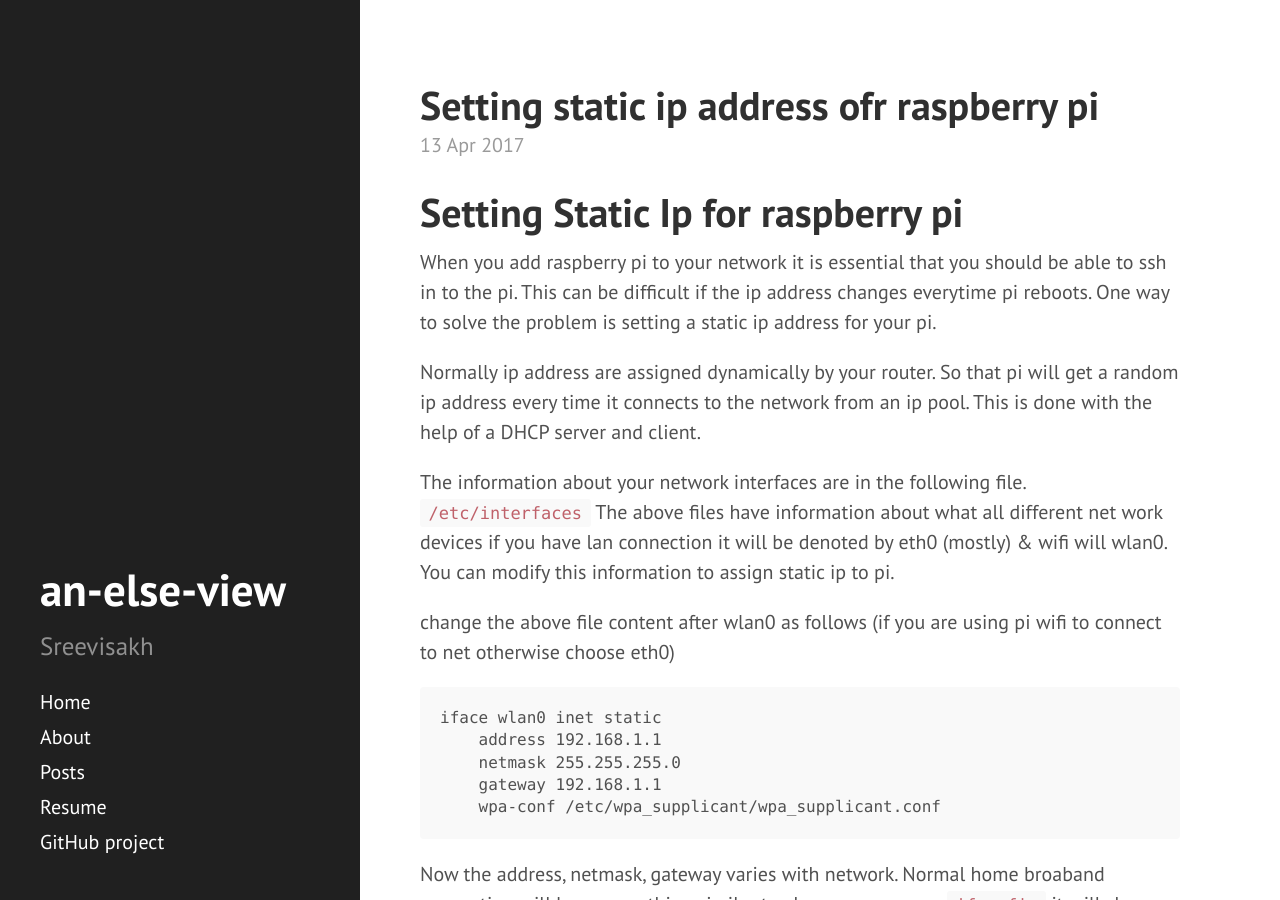
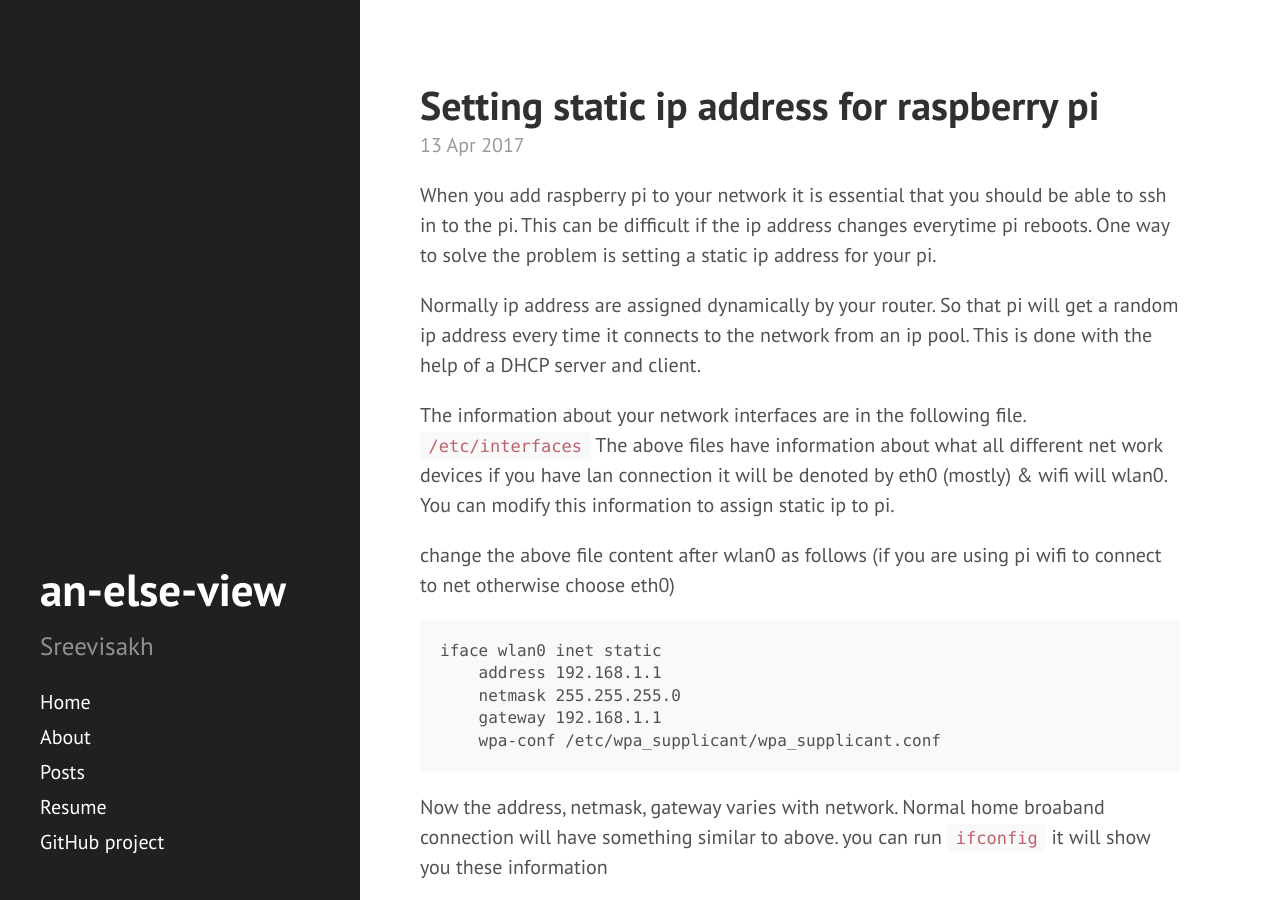
Before and after one commit to sreevisakh/sreevisakh.github.io.original, a Jekyll site: the page built from _posts/2017-04-13-settings-statis-ip-for-raspberry-pi.md, in a window 1280 px wide and 900 px high. Built offline with Jekyll 4.4.1, drawn with Linux system fonts in a browser that asks for light colours; Markdown is read by kramdown in place of the engine named in the settings.

Commit message:
update 2017-04-13-settings-statis-ip-for-raspberry-pi.md

```diff
--- a/_posts/2017-04-13-settings-statis-ip-for-raspberry-pi.md
+++ b/_posts/2017-04-13-settings-statis-ip-for-raspberry-pi.md
@@ -1,5 +1,5 @@
 ---
-title: 'Setting static ip address ofr raspberry pi'
+title: 'Setting static ip address for raspberry pi'
 layout: post
 tags:
   - pi
@@ -8,7 +8,6 @@ tags:
   - ' ssh'
 category: 'Raspberry Pi'
 ---
-# Setting Static Ip for raspberry pi
 
   When you add raspberry pi to your network it is essential that you should be able to ssh in to the pi.  This can be difficult if the ip address changes everytime pi reboots.  One way to solve the problem is setting a static ip address for your pi.
 
```
